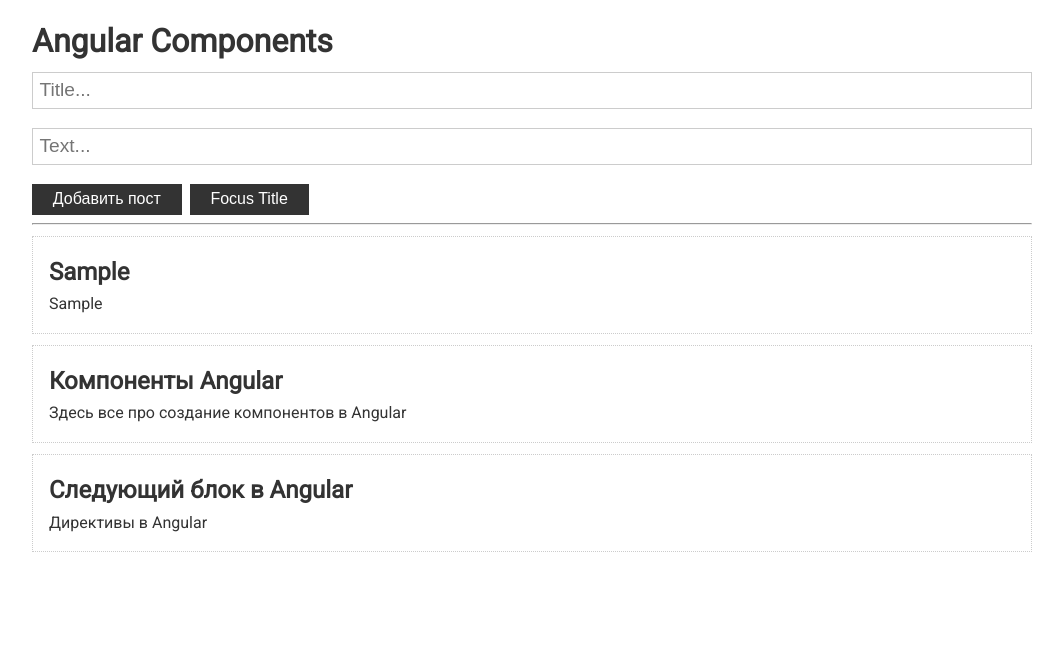
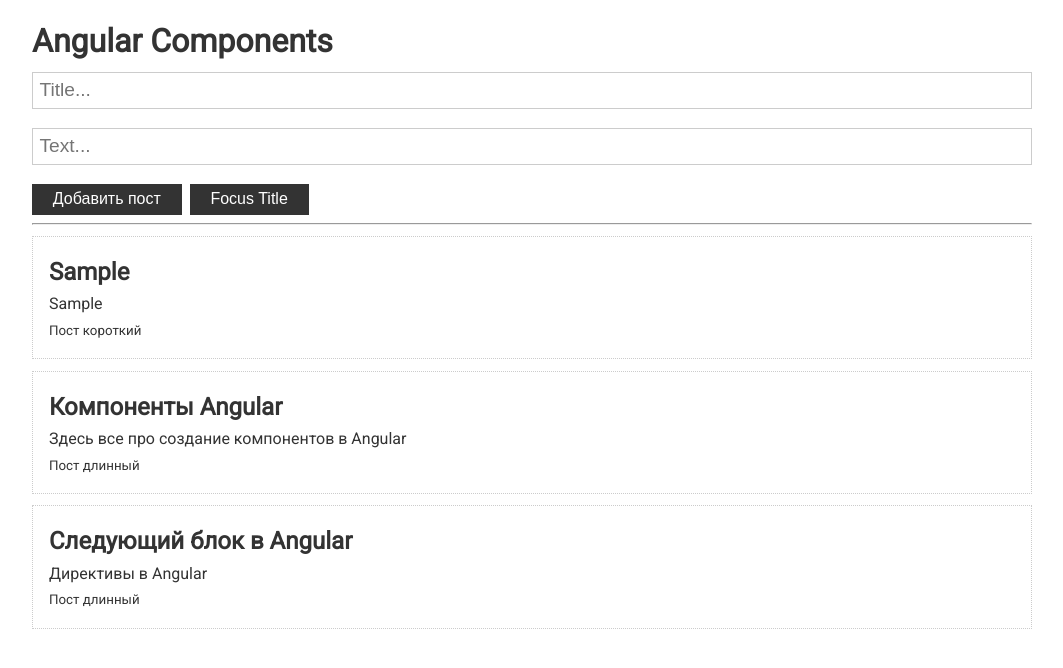
Before and after one commit to Arafatik/Angular-essential, an Angular app: page / in a window 1280 px wide. Both pictures are taken after typing "Sample", "Sample" into the empty fields and a click on the button "Добавить пост". Shown: the top 668 px of the page, without its empty margins (108-1171 px from the left). Built offline with nearby package versions, Linux system fonts and the light colour scheme.

Commit message:
tr-html-to-component

```diff
--- a/src/app/app.component.html
+++ b/src/app/app.component.html
@@ -5,5 +5,10 @@
 
   <hr />
 
-  <app-post *ngFor="let p of posts" [post]="p"></app-post>
+  <app-post *ngFor="let p of posts" [post]="p">
+    <small *ngIf="p.text.length > 10; else short">Пост длинный</small>
+    <ng-template #short>
+      <small>Пост короткий</small>
+    </ng-template>
+  </app-post>
 </div>
--- a/src/app/post/post.component.html
+++ b/src/app/post/post.component.html
@@ -1,4 +1,6 @@
 <div class="card">
   <h2>{{ post.title }}</h2>
   <p>{{ post.text }}</p>
+
+  <ng-content></ng-content>
 </div>
```
